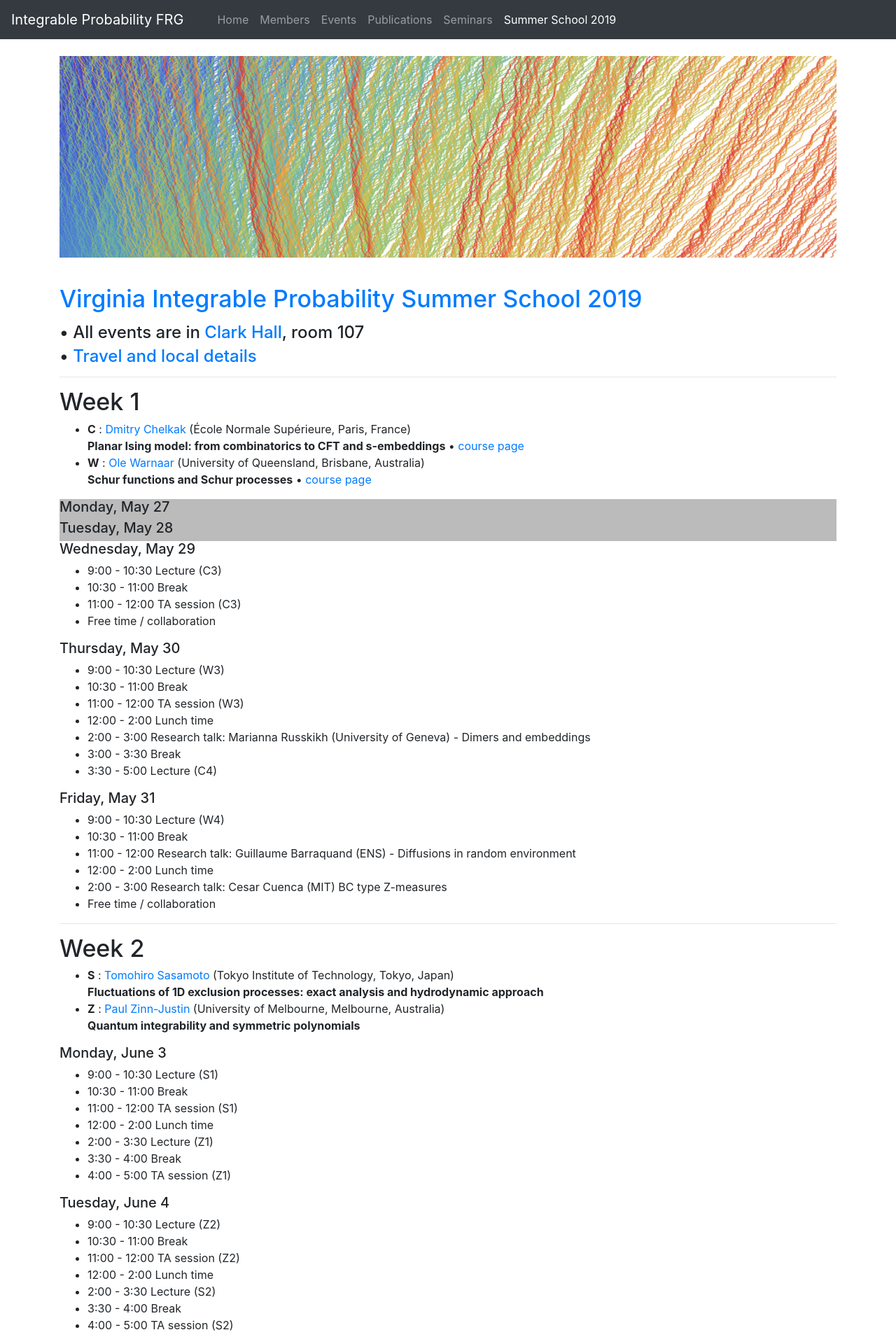
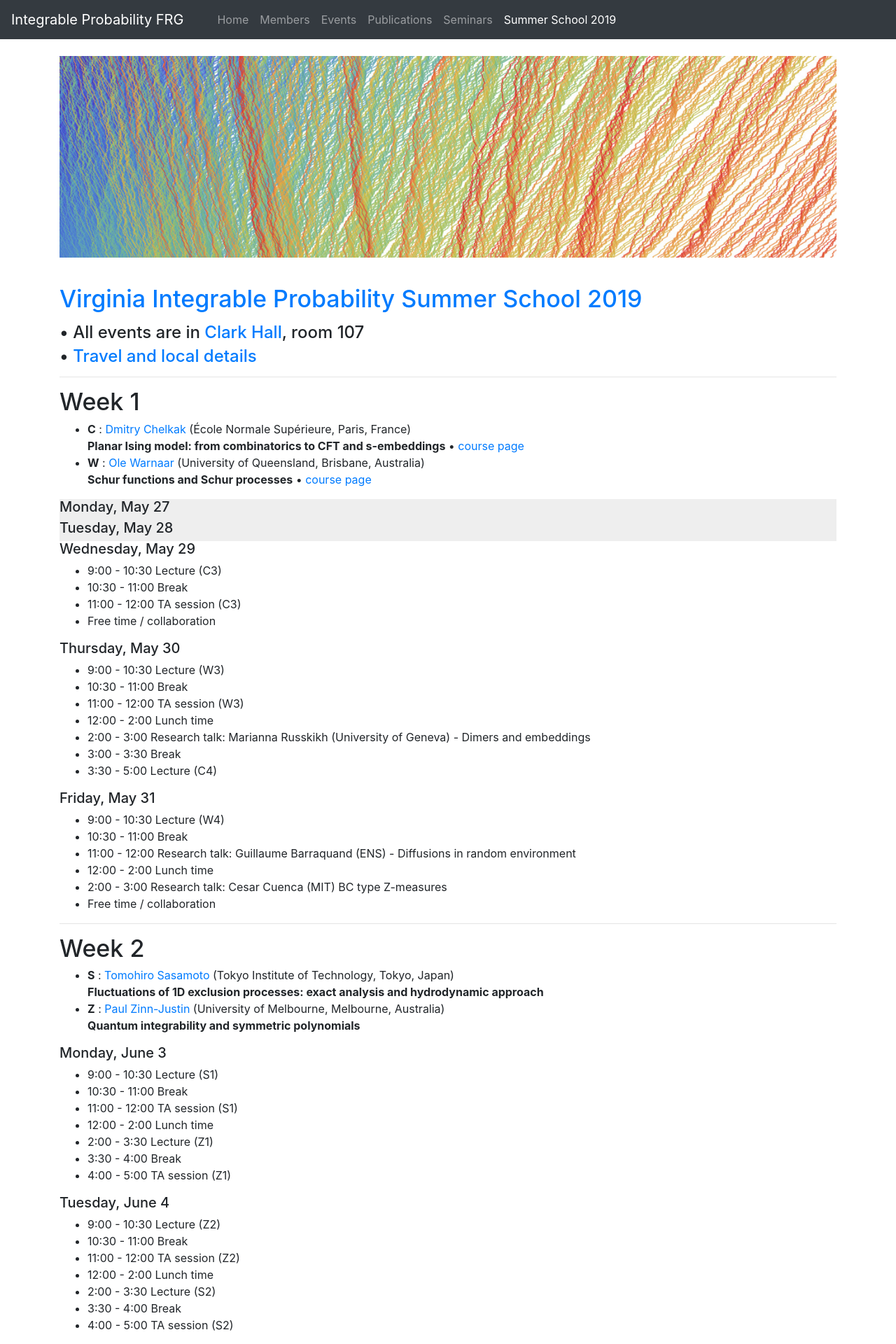
Before and after one commit to int-prob/int-prob-code, a Jekyll site: the page built from vipss2019/schedule.md, in a window 1280 px wide. Shown: the top 1920 px of the page at 70% size. Built offline with Jekyll 4.4.1, drawn with Linux system fonts in a browser that asks for light colours; nearby versions of some CDN libraries.

Commit message:
update schedule.md at Tue May 28 14:18:48 EDT 2019

```diff
--- a/vipss2019/schedule.md
+++ b/vipss2019/schedule.md
@@ -44,7 +44,7 @@ permalink: /vipss2019/schedule/
 </ul>
 
 
-<details style="background:#BBBBBB"><summary>
+<details style="background:#EEEEEE"><summary>
 <h5 id="monday-may-27">Monday, May 27</h5>
 </summary>
 <ul>
@@ -59,7 +59,7 @@ permalink: /vipss2019/schedule/
 </ul>
 </details>
 
-<details style="background:#BBBBBB"><summary>
+<details style="background:#EEEEEE"><summary>
 <h5 id="tuesday-may-28">Tuesday, May 28</h5>
 </summary>
 <ul>
```
